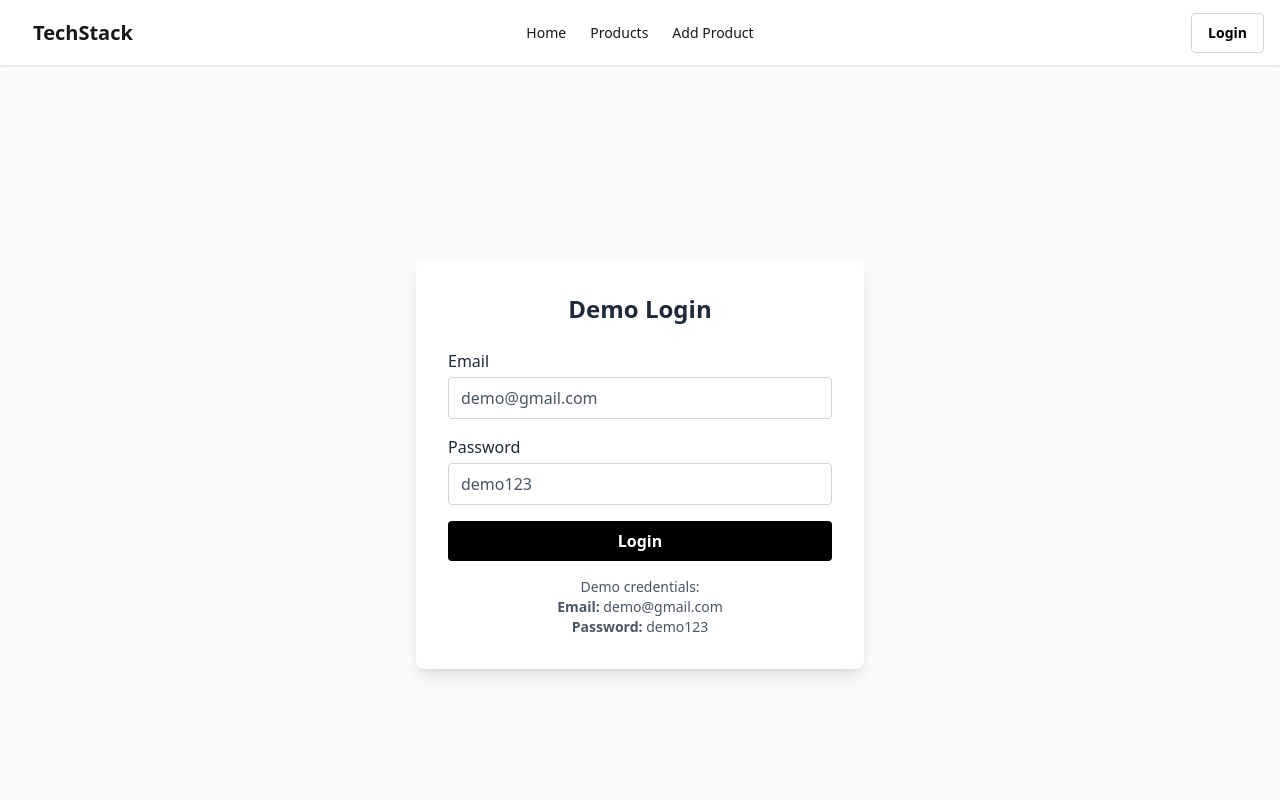
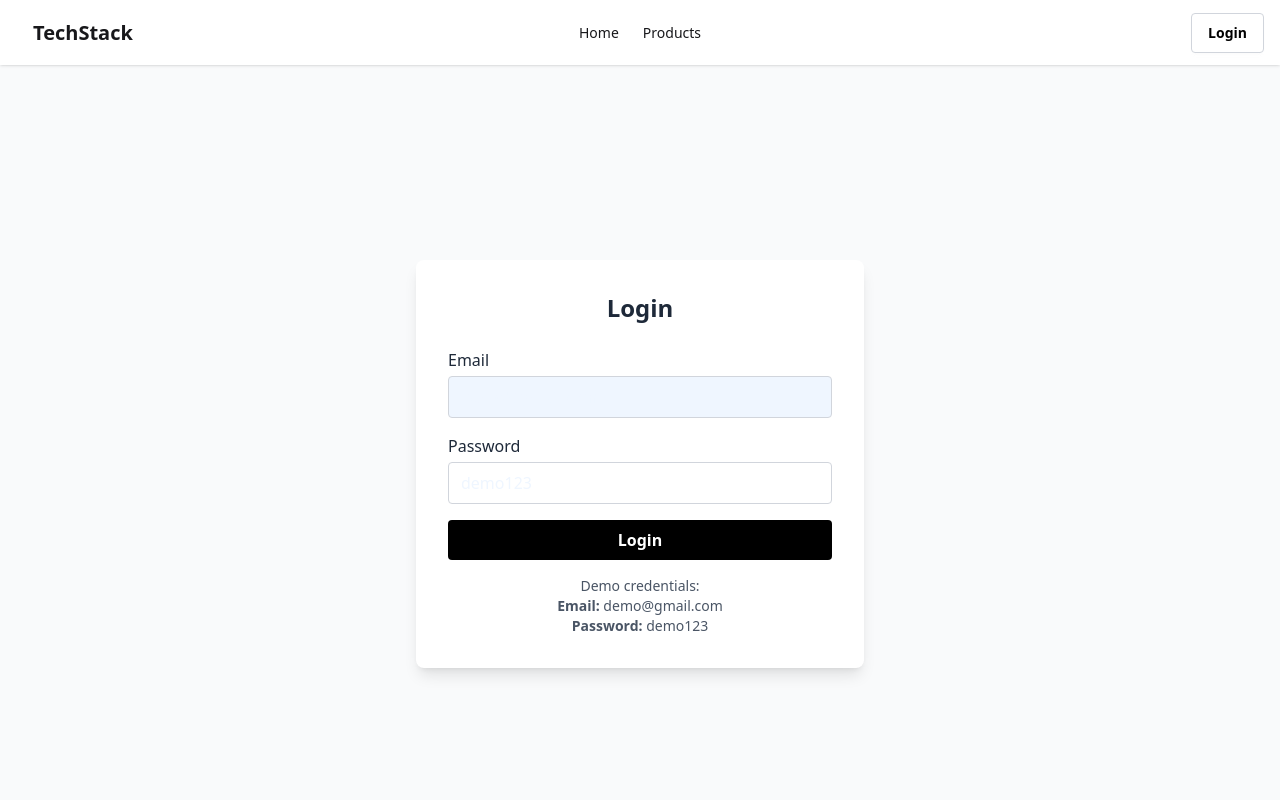
Before and after one commit to Jabedhossain101/tech-stack-app, a Next.js app: page /login in a window 1280 px wide. Shown: the top 800 px of the page. Built offline with nearby package versions, Linux system fonts and the light colour scheme.

Commit message:
fix login page

```diff
--- a/src/app/login/page.jsx
+++ b/src/app/login/page.jsx
@@ -28,7 +28,7 @@ export default function DemoLoginPage() {
     <div className="flex items-center justify-center min-h-screen bg-gray-50">
       <div className="w-full max-w-md bg-white p-8 rounded-lg shadow-lg">
         <h2 className="text-2xl font-bold text-gray-800 mb-6 text-center">
-          Demo Login
+          Login
         </h2>
 
         <form onSubmit={handleSubmit} className="space-y-4">
@@ -42,7 +42,7 @@ export default function DemoLoginPage() {
               value={form.email}
               onChange={handleChange}
               placeholder="demo@gmail.com"
-              className="w-full border text-gray-800 border-gray-300 rounded px-3 py-2 focus:outline-none focus:ring-2 focus:ring-blue-500 placeholder-gray-600"
+              className="w-full border bg-blue-50 border-gray-300 rounded px-3 py-2 text-black placeholder:text-blue-50"
               required
             />
           </div>
@@ -57,7 +57,7 @@ export default function DemoLoginPage() {
               value={form.password}
               onChange={handleChange}
               placeholder="demo123"
-              className="w-full border border-gray-300 rounded px-3 py-2 focus:outline-none focus:ring-2 focus:ring-blue-500 placeholder-gray-600"
+              className="w-full border border-gray-300 rounded px-3 py-2 text-black placeholder:text-blue-50 focus:outline-none focus:ring-2 focus:ring-blue-500"
               required
             />
           </div>
--- a/src/components/Navbar.jsx
+++ b/src/components/Navbar.jsx
@@ -1,9 +1,25 @@
-'use client'; // Client component required
+'use client';
 
 import Link from 'next/link';
-import React from 'react';
+import { useState, useEffect } from 'react';
+import { useRouter } from 'next/navigation';
 
 export default function Navbar() {
+  const [isLoggedIn, setIsLoggedIn] = useState(false);
+  const router = useRouter();
+
+  // Check login status on mount
+  useEffect(() => {
+    const loggedIn = localStorage.getItem('isLoggedIn') === 'true';
+    setIsLoggedIn(loggedIn);
+  }, []);
+
+  const handleLogout = () => {
+    localStorage.removeItem('isLoggedIn');
+    setIsLoggedIn(false);
+    router.push('/'); // redirect to homepage
+  };
+
   const navMenu = () => (
     <>
       <li>
@@ -12,15 +28,17 @@ export default function Navbar() {
       <li>
         <Link href={'/products'}>Products</Link>
       </li>
+      {isLoggedIn && (
         <li>
           <Link href={'/add-products'}>Add Product</Link>
         </li>
+      )}
     </>
   );
 
   return (
     <div>
-      <div className="navbar bg-base-100 shadow-sm px-4">
+      <div className="navbar bg-base-100 shadow-sm px-4 fixed top-0 left-0 w-full z-50">
         {/* Navbar Start */}
         <div className="navbar-start">
           {/* Mobile Dropdown */}
@@ -46,14 +64,24 @@ export default function Navbar() {
               className="menu menu-sm dropdown-content bg-base-100 rounded-box z-50 mt-3 w-52 p-2 shadow"
             >
               {navMenu()}
+
+              {/* Mobile Login/Logout buttons */}
               <div className="flex flex-col gap-2 mt-4">
+                {!isLoggedIn ? (
                   <Link
                     href={'/login'}
                     className="btn bg-white text-black w-full text-center"
                   >
                     Login
                   </Link>
-
+                ) : (
+                  <button
+                    onClick={handleLogout}
+                    className="btn bg-red-600 text-white w-full"
+                  >
+                    Logout
+                  </button>
+                )}
               </div>
             </ul>
           </div>
@@ -69,17 +97,28 @@ export default function Navbar() {
           <ul className="menu menu-horizontal px-1">{navMenu()}</ul>
         </div>
 
-        {/* Navbar End - Desktop Login/Register */}
+        {/* Navbar End - Desktop Login/Logout */}
         <div className="navbar-end hidden lg:flex gap-2">
+          {!isLoggedIn ? (
             <Link
               href={'/login'}
               className="btn bg-white text-black border border-gray-300"
             >
               Login
             </Link>
-
+          ) : (
+            <button
+              onClick={handleLogout}
+              className="btn bg-red-600 text-white"
+            >
+              Logout
+            </button>
+          )}
         </div>
       </div>
+
+      {/* নিচে space দিতে হবে যাতে content navbar এর নিচ থেকে শুরু হয় */}
+      <div className="h-16"></div>
     </div>
   );
 }
```
Lines whose indentation alone changed are shown as unchanged.
